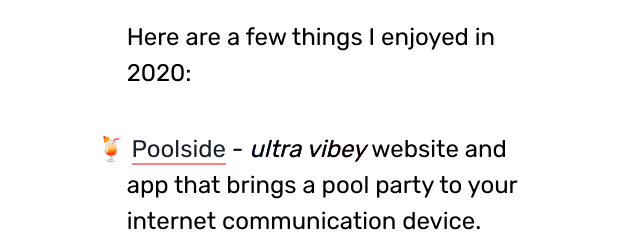
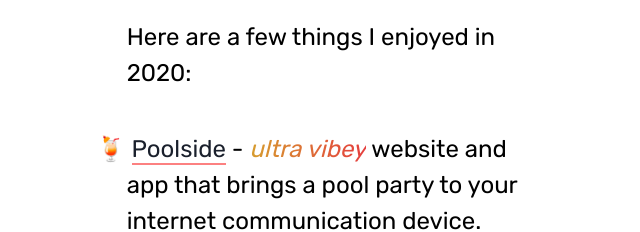
Before and after one commit to tommyp/tommyp.org, a Next.js app: page /lets-make-mad-shit in a window 1280 px wide. Shown: the part 2080-2312 px from the top of the page, without its empty margins (300-940 px from the left). Built offline with nearby package versions, Linux system fonts and the light colour scheme; what tailwindcss-border-gradients would draw is missing.

Commit message:
change poolside gradient

```diff
--- a/pages/lets-make-mad-shit.js
+++ b/pages/lets-make-mad-shit.js
@@ -65,7 +65,7 @@ const getCreative = () => {
           </P>
 
           <ul className="mb-10">
-            <Li>🍹 <ExtA href="https://poolside.fm/" borderColor="border-red-400" textHoverColor="hover:text-red-400">Poolside</ExtA> - <span className="italic hover:text-transparent bg-gradient-to-r bg-clip-text from-blue-600 to-red-600">ultra vibey</span> website and app that brings a pool party to your internet communication device.</Li>
+            <Li>🍹 <ExtA href="https://poolside.fm/" borderColor="border-red-400" textHoverColor="hover:text-red-400">Poolside</ExtA> - <span className="italic text-transparent bg-gradient-to-r bg-clip-text from-yellow-600 to-red-600">ultra vibey</span> website and app that brings a pool party to your internet communication device.</Li>
 
             <Li>💻 <ExtA href="https://javascript30.com/">JavaScript30</ExtA> from <ExtA href="https://twitter.com/wesbos">WesBos</ExtA> - I&apos;m pretty good with JavaScript but in an effort to understand it more deeply, I did this free course at the start of Summer. It took me a bit more than 30 days, I found it really enjoyable beginning my day with some coding and Wes&apos; cheesy jokes.</Li>
 
```
